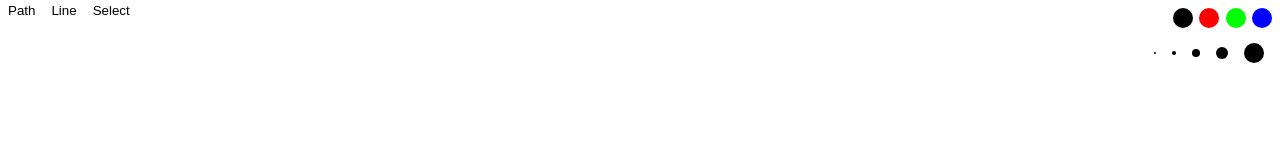
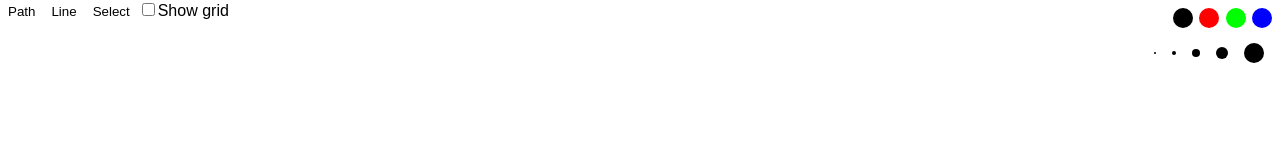
Before and after one commit to pablosca/minlines, a React (Create React App) app: page / in a window 1280 px wide. Shown: the top 160 px of the page. Built offline with nearby package versions, Linux system fonts and the light colour scheme.

Commit message:
Show grid

```diff
--- a/src/Pad.js
+++ b/src/Pad.js
@@ -11,7 +11,7 @@ import useDrag from "./DragContext";
 export default function Pad() {
   const { drag, completeDrag, isDragging, initialCoords } = useDrag();
   const [pressed, setPressed] = useState(false);
-  const { tool, drawing, setDrawing, color, strokeWidth } = useTools();
+  const { tool, drawing, setDrawing, color, strokeWidth, withGrid } = useTools();
   const {
     points,
     vectors,
@@ -108,7 +108,7 @@ export default function Pad() {
 
   return (
     <svg
-      className="artboard"
+      className={`artboard ${withGrid && 'with-grid'}`}
       viewBox={`0 0 ${window.innerWidth} ${window.innerHeight}`}
       onPointerDown={onPointerDown}
       onPointerMove={onPointerMove}
--- a/src/ToolBar.js
+++ b/src/ToolBar.js
@@ -2,7 +2,7 @@ import useBoard from "./BoardContext";
 import useTools, { tools } from "./ToolsContext";
 
 export default function ToolBar() {
-  const { tool, selectTool, drawing, setDrawing, color, strokeWidth } = useTools();
+  const { tool, selectTool, drawing, setDrawing, color, strokeWidth, withGrid, setWithGrid } = useTools();
   const { clearPoints, savePointsVector, clearLastPoint } = useBoard();
 
   const onToolClick = (e, t) => {
@@ -18,6 +18,11 @@ export default function ToolBar() {
     clearPoints();
   };
 
+  const onGridChange = (e) => {
+    e.stopPropagation();
+    setWithGrid(e.target.checked);
+  };
+
   return (
     <nav className="toolbar">
       {tools.map((t) => (
@@ -30,6 +35,10 @@ export default function ToolBar() {
         </button>
       ))}
       {drawing && <button onClick={onDoneClick}>Done</button>}
+      <label>
+        <input type="checkbox" onChange={onGridChange} checked={withGrid} />
+        {withGrid ? 'Hide' : 'Show'} grid
+      </label>
     </nav>
   );
 }
--- a/src/ToolsContext.js
+++ b/src/ToolsContext.js
@@ -62,7 +62,8 @@ const initialState = {
   color: "#000",
   drawing: false,
   isDragging: false,
-  strokeWidth: 2
+  strokeWidth: 2,
+  withGrid: false,
 };
 
 const ToolsContext = createContext(initialState);
@@ -73,6 +74,7 @@ export const ToolsProvider = ({ children }) => {
   const [drawing, setDrawing] = useState(false);
   const [isDragging, setIsDragging] = useState(null);
   const [strokeWidth, setStrokeWidth] = useState(initialState.strokeWidth);
+  const [withGrid, setWithGrid] = useState(false);
 
   const selectTool = (tool) => {
     setDrawing(false);
@@ -92,6 +94,8 @@ export const ToolsProvider = ({ children }) => {
         setIsDragging,
         strokeWidth,
         setStrokeWidth,
+        withGrid,
+        setWithGrid,
       }}
     >
       {children}
--- a/src/styles.css
+++ b/src/styles.css
@@ -14,6 +14,13 @@ body {
   top: 0;
   width: 100vw;
   height: 100vh;
+}
+
+.artboard.with-grid {
+  background-size: 20px 20px;
+  background-image:
+    linear-gradient(to right, #0002 1px, transparent 1px),
+    linear-gradient(to bottom, #0002 1px, transparent 1px);
 }
 
 .toolbar {
```
